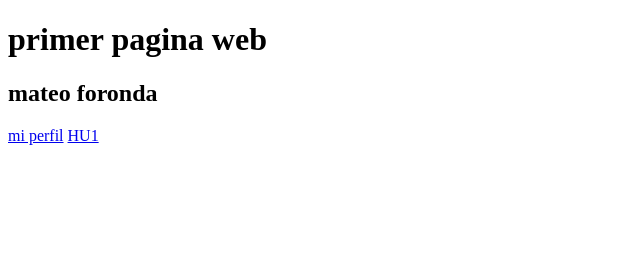
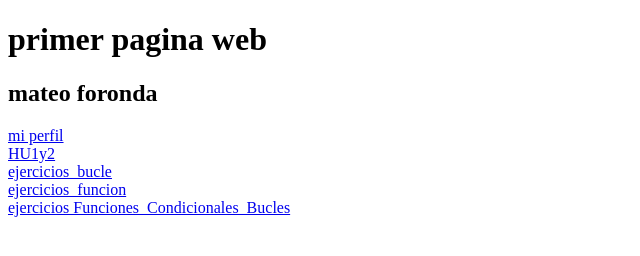
Before and after one commit to foronda1511/historias-de-usuario, a plain HTML site: page index.html in a window 1280 px wide. Shown: the whole page, without its empty margins (0-640 px from the left). Drawn offline with Linux system fonts and the light colour scheme.

Commit message:
Add files via upload

```diff
--- a/index.html
+++ b/index.html
@@ -9,6 +9,13 @@
     <h1>primer pagina web</h1>
     <h2>mateo foronda</h2>
     <a href="https://github.com/foronda1511" target="_blank">mi perfil</a>
-    <a href="https://github.com/foronda1511/historia_usuario">HU1</a>
+    <br>
+    <a href="https://github.com/foronda1511/historia_usuario">HU1y2</a>
+    <br>
+    <a href="https://github.com/foronda1511/ejercicios_bucle" target="_blank">ejercicios_bucle</a>
+    <br>
+    <a href="https://github.com/foronda1511/ejercicios_funcion" target="_blank"> ejercicios_funcion</a>
+    <br>
+    <a href="https://github.com/foronda1511/Funciones_Condicionales_Bucles" target="_blank">ejercicios Funciones_Condicionales_Bucles</a>
 </body>
 </html>
```
